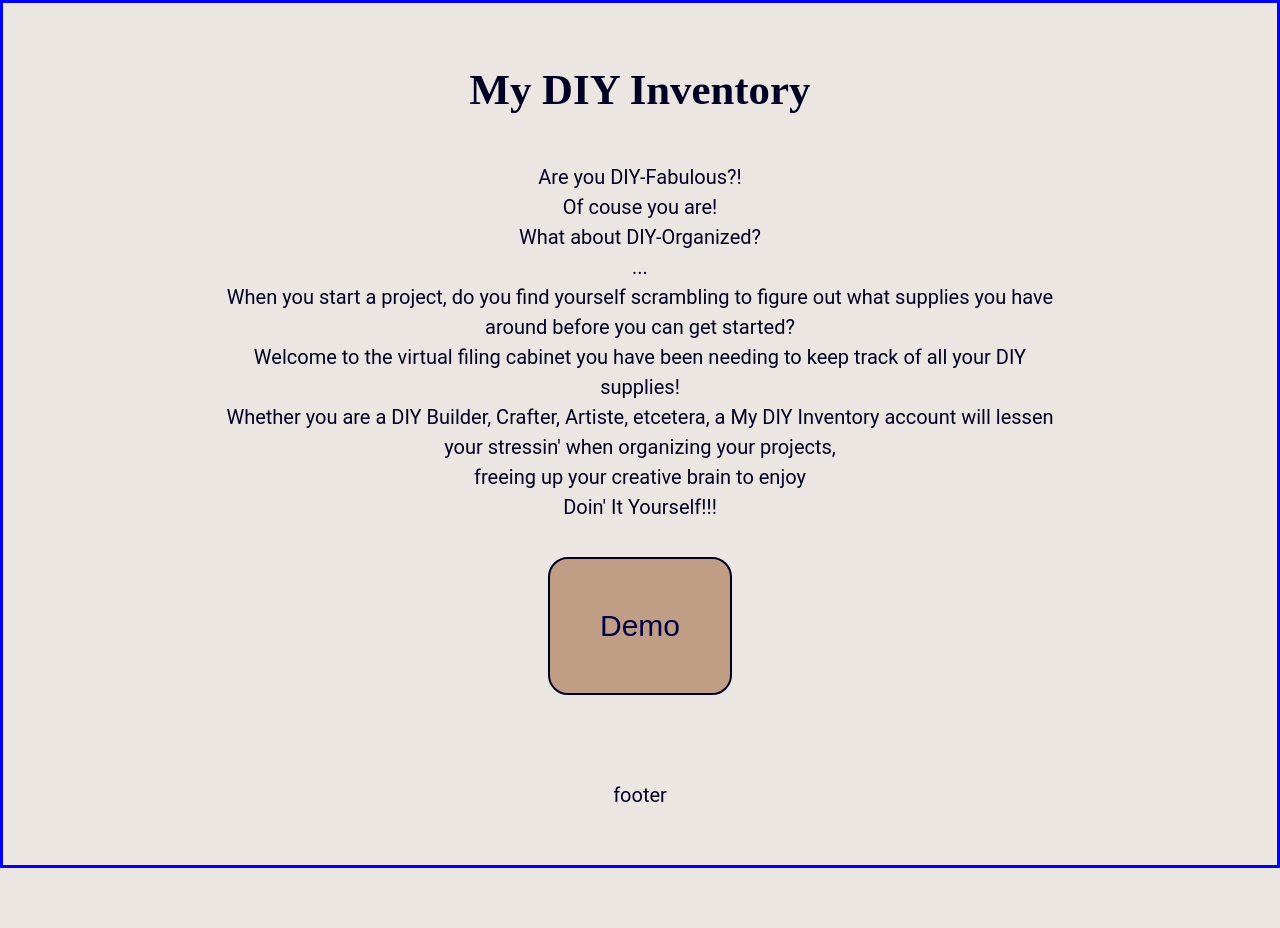
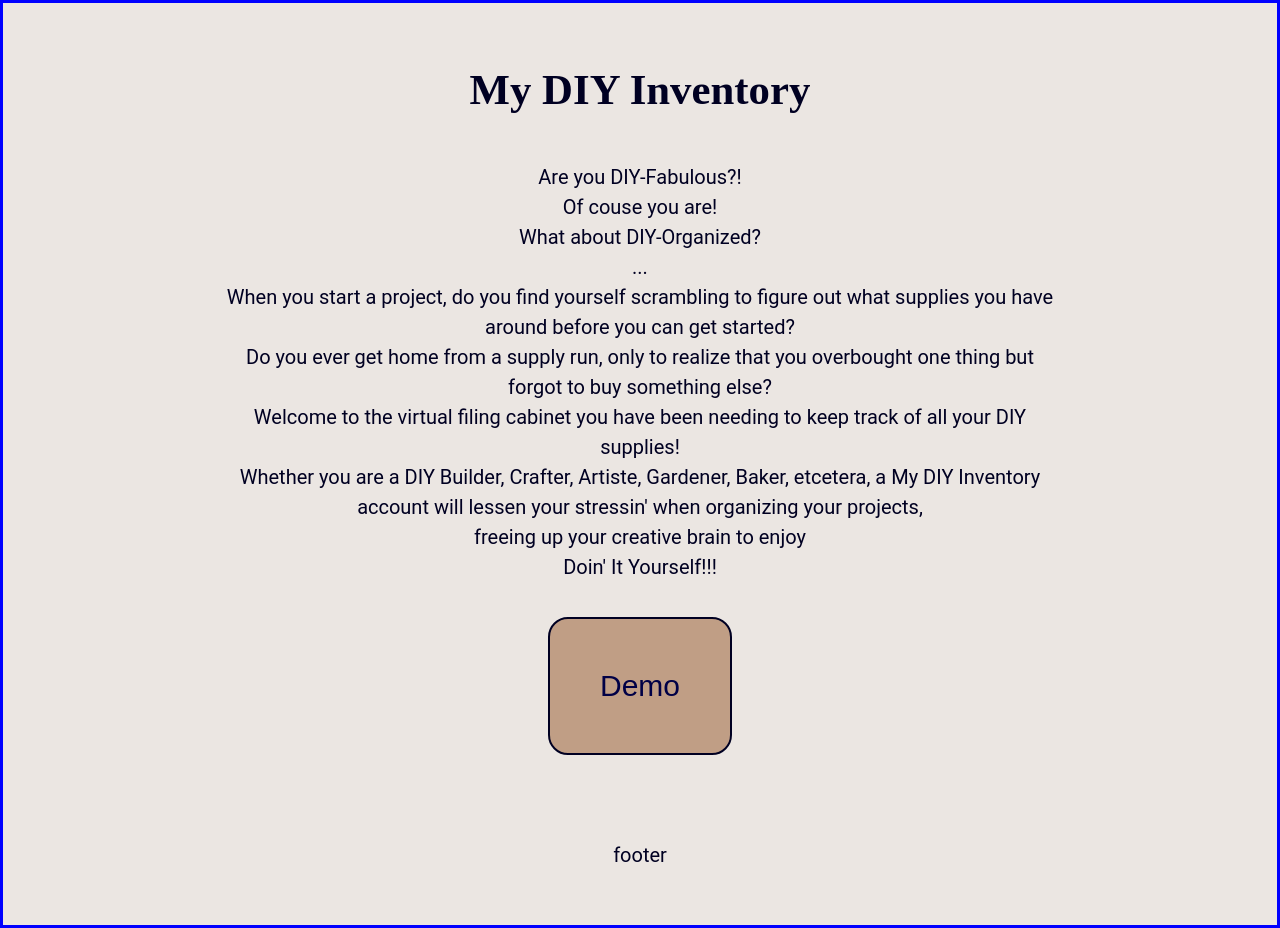
Before and after one commit to Biz-codes/my-diy-inventory-capstone-client, a React (Create React App) app: page / in a window 1280 px wide. Before the commit the page ends 868 px from the top, so only its background shows below. Built offline with nearby package versions, Linux system fonts and the light colour scheme.

Commit message:
updated landing page text

```diff
--- a/src/Landing.js
+++ b/src/Landing.js
@@ -12,8 +12,9 @@ export default function Landing() {
                 <p>What about DIY-Organized?</p>
                 <p>...</p>
                 <p>When you start a project, do you find yourself scrambling to figure out what supplies you have around before you can get started?</p>
+                <p>Do you ever get home from a supply run, only to realize that you overbought one thing but forgot to buy something else?</p>
                 <p>Welcome to the virtual filing cabinet you have been needing to keep track of all your DIY supplies!</p>
-                <p>Whether you are a DIY Builder, Crafter, Artiste, etcetera, a My DIY Inventory account will lessen your stressin' when organizing your projects,</p>
+                <p>Whether you are a DIY Builder, Crafter, Artiste, Gardener, Baker, etcetera, a My DIY Inventory account will lessen your stressin' when organizing your projects,</p>
                 <p>freeing up your creative brain to enjoy</p>
                 <p>Doin' It Yourself!!!</p>
             </div>
```
Also changed, not shown: 1 other file (tests, documents, lock files or other folders).
